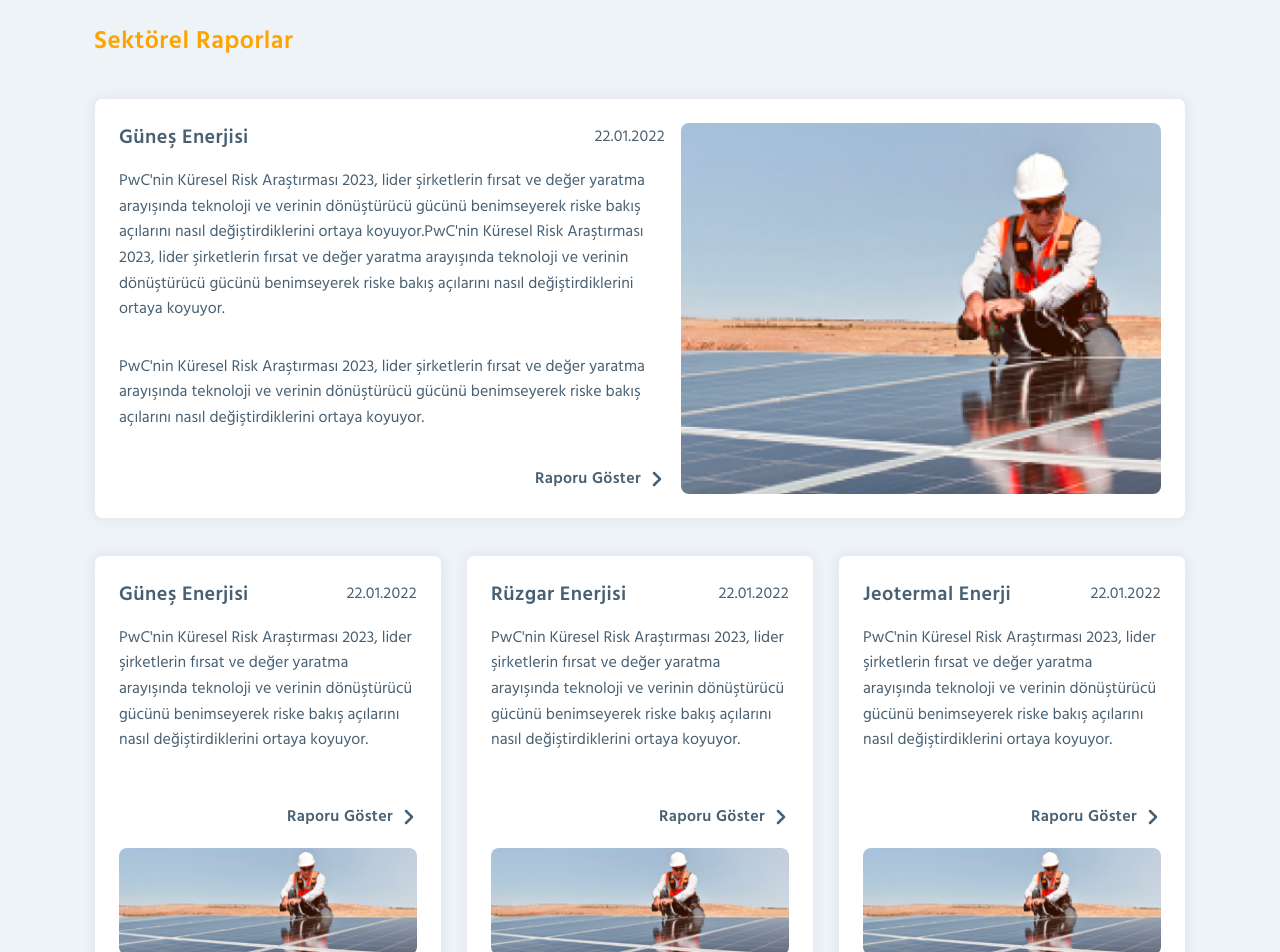
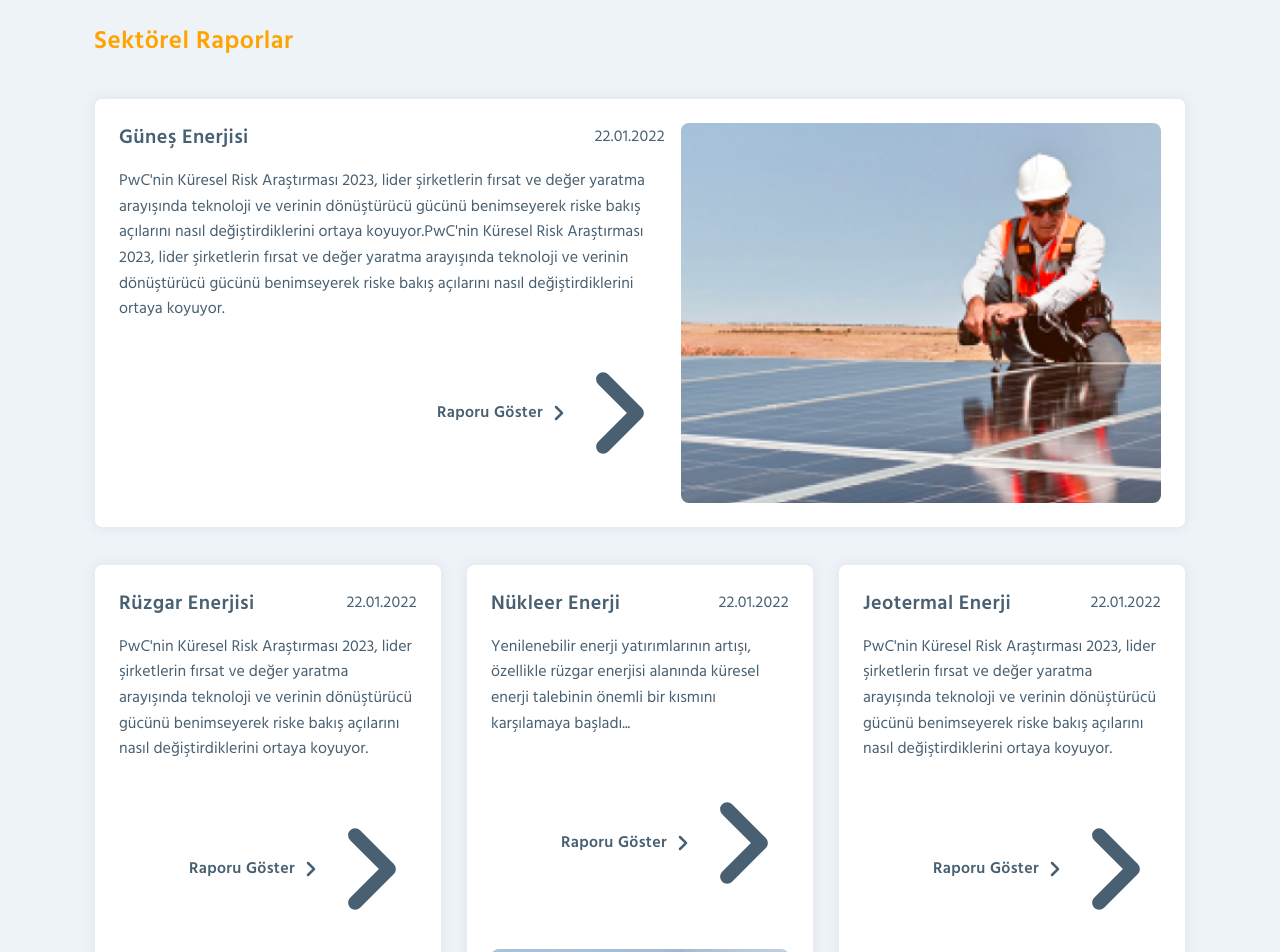
Before and after one commit to Gitali03/Card-Component, a React (Vite) app: page / in a window 1280 px wide. Shown: the top 952 px of the page. Built offline with nearby package versions, Linux system fonts and the light colour scheme.

Commit message:
added just one data and IconArrowRight component

```diff
--- a/src/App.jsx
+++ b/src/App.jsx
@@ -4,50 +4,123 @@ import Card from "./components/Card";
 
 function App() {
 
-  const smallContent = `PwC'nin Küresel Risk Araştırması 2023, lider şirketlerin
-fırsat ve değer yaratma arayışında teknoloji ve verinin dönüştürücü
-gücünü benimseyerek riske bakış açılarını nasıl değiştirdiklerini
-ortaya koyuyor.`;
-  const bigContent = {
-    content1: `PwC'nin Küresel Risk Araştırması 2023, lider şirketlerin
-fırsat ve değer yaratma arayışında teknoloji ve verinin dönüştürücü
-gücünü benimseyerek riske bakış açılarını nasıl değiştirdiklerini
-ortaya koyuyor.PwC'nin Küresel Risk Araştırması 2023, lider şirketlerin
+  const cardData = [
+    {
+      id: 1,
+      title: "Güneş Enerjisi",
+      content: `PwC'nin Küresel Risk Araştırması 2023, lider şirketlerin fırsat ve değer yaratma arayışında teknoloji ve verinin dönüştürücü gücünü benimseyerek riske bakış açılarını nasıl değiştirdiklerini ortaya koyuyor.PwC'nin Küresel Risk Araştırması 2023, lider şirketlerin fırsat ve değer yaratma arayışında teknoloji ve verinin dönüştürücü gücünü benimseyerek riske bakış açılarını nasıl değiştirdiklerini ortaya koyuyor.`,
+      variant: "big",
+    },
+    {
+      id: 2,
+      title: "Rüzgar Enerjisi",
+      content: `PwC'nin Küresel Risk Araştırması 2023, lider şirketlerin
 fırsat ve değer yaratma arayışında teknoloji ve verinin dönüştürücü
 gücünü benimseyerek riske bakış açılarını nasıl değiştirdiklerini
 ortaya koyuyor.`,
-    content2: `PwC'nin Küresel Risk Araştırması 2023, lider şirketlerin
+      variant: "small",
+    },
+    {
+      id: 3,
+      title: "Nükleer Enerji",
+      content: `Yenilenebilir enerji yatırımlarının artışı, özellikle rüzgar enerjisi alanında küresel enerji talebinin önemli bir kısmını karşılamaya başladı...`,
+      variant: "small",
+    },
+    {
+      id: 4,
+      title: "Jeotermal Enerji",
+      content: `PwC'nin Küresel Risk Araştırması 2023, lider şirketlerin
 fırsat ve değer yaratma arayışında teknoloji ve verinin dönüştürücü
 gücünü benimseyerek riske bakış açılarını nasıl değiştirdiklerini
-ortaya koyuyor.`
-  };
-
+ortaya koyuyor.`,
+      variant: "small",
+    },
+    {
+      id: 5,
+      title: "Rüzgar Enerjisi",
+      content: `Yenilenebilir enerji yatırımlarının artışı, özellikle rüzgar enerjisi alanında küresel enerji talebinin önemli bir kısmını karşılamaya başladı...`,
+      variant: "small",
+    },
+    {
+      id: 6,
+      title: "Nükleer Enerji",
+      content: `PwC'nin Küresel Risk Araştırması 2023, lider şirketlerin
+fırsat ve değer yaratma arayışında teknoloji ve verinin dönüştürücü
+gücünü benimseyerek riske bakış açılarını nasıl değiştirdiklerini
+ortaya koyuyor.`,
+      variant: "small",
+    },
+    {
+      id: 7,
+      title: "Jeotermal Enerji",
+      content: `Yenilenebilir enerji yatırımlarının artışı, özellikle rüzgar enerjisi alanında küresel enerji talebinin önemli bir kısmını karşılamaya başladı...`,
+      variant: "small",
+    },
+    {
+      id: 8,
+      title: "Rüzgar Enerjisi",
+      content: `PwC'nin Küresel Risk Araştırması 2023, lider şirketlerin
+fırsat ve değer yaratma arayışında teknoloji ve verinin dönüştürücü
+gücünü benimseyerek riske bakış açılarını nasıl değiştirdiklerini
+ortaya koyuyor.`,
+      variant: "small",
+    },
+    {
+      id: 9,
+      title: "Nükleer Enerji",
+      content: `Yenilenebilir enerji yatırımlarının artışı, özellikle rüzgar enerjisi alanında küresel enerji talebinin önemli bir kısmını karşılamaya başladı...`,
+      variant: "small",
+    },
+    {
+      id: 10,
+      title: "Jeotermal Enerji",
+      content: `PwC'nin Küresel Risk Araştırması 2023, lider şirketlerin
+fırsat ve değer yaratma arayışında teknoloji ve verinin dönüştürücü
+gücünü benimseyerek riske bakış açılarını nasıl değiştirdiklerini
+ortaya koyuyor.`,
+      variant: "small"
+    },
+    {
+      id: 11,
+      title: "Nükleer Enerji",
+      content: `Yenilenebilir enerji yatırımlarının artışı, özellikle rüzgar enerjisi alanında küresel enerji talebinin önemli bir kısmını karşılamaya başladı...`,
+      variant: "small",
+    },
+  ];
 
   return (
     <>
       <h1 className="page-header">Sektörel Raporlar</h1>
+      <div>
+        {cardData
+          .filter((item) => item.variant === "big")
+          .map((item) => (
+            <Card
+              key={item.id}
+              variant={item.variant}
+              title={item.title}
+              content={item.content}
+            />
+          ))}
+      </div>
+      <div className="grid-container">
+        {cardData
+          .filter((item) => item.variant === "small")
+          .map((item) => (
+            <Card
+              key={item.id}
+              variant={item.variant}
+              title={item.title}
+              content={item.content}
+            />
+          ))}
+      </div>
 
-      <Card
-        title='Güneş Enerjisi'
-        variant="big"
-        content={`${bigContent.content1}\n\n${bigContent.content2}`}
-        />
-
-      <div className="grid-container">
-        <Card content={smallContent} title="Güneş Enerjisi" />
-        <Card content={smallContent} title="Rüzgar Enerjisi" />
-        <Card content={smallContent} title="Jeotermal Enerji" />
-        <Card content={smallContent} title="Nükleer Enerji"/>
-        <Card content={smallContent} title="Güneş Enerjisi" />
-        <Card content={smallContent} title="Rüzgar Enerjisi" />
-        <Card content={smallContent} title="Jeotermal Enerji" />
-        <Card content={smallContent} title="Nükleer Enerji"/>
-        <Card content={smallContent} title="Güneş Enerjisi" />
-        <Card content={smallContent} title="Rüzgar Enerjisi" />
-      </div>
       <a href="" className="show-link">
-      <button disabled className="show-button">Daha Fazla Göster</button>
-    </a>
+        <button disabled className="show-button">
+          Daha Fazla Göster
+        </button>
+      </a>
     </>
   );
 }
--- a/src/components/Card/index.jsx
+++ b/src/components/Card/index.jsx
@@ -1,43 +1,27 @@
 import PropTypes from "prop-types";
 import "./card.css";
+import IconArrowRight from "../icons/IconArrowRight";
 
 function Card({ variant = "small", title, content }) {
-  const paragraphs = content.split('\n\n');
   return (
+
+
     <div className={`card-container ${variant}`}>
       <div className="text-container">
         <div>
           <h2>{title}</h2>
           <span>22.01.2022</span>
         </div>
-        {paragraphs.map((paragraph, index) => (
-          <p key={index} style={{ marginBottom: '2em' }}>{paragraph.trim()}</p>
-        ))}
+        <p>{content}</p>
+
         <a href="javascript:void(0)">
           Raporu Göster
-          <svg
-            xmlns="http://www.w3.org/2000/svg"
-            width="16"
-            height="16"
-            fill="currentColor"
-            className="bi bi-chevron-right"
-            viewBox="0 0 16 16"
-          >
-            <path
-              fillRule="evenodd"
-              d="M4.646 1.646a.5.5 0 0 1 .708 0l6 6a.5.5 0 0 1 0 .708l-6 6a.5.5 0 0 1-.708-.708L10.293 8 4.646 2.354a.5.5 0 0 1 0-.708"
-              style={{
-                stroke: "currentColor",
-                strokeWidth: 1.5,
-                fill: "none",
-              }}
-            />
-          </svg>
+          <IconArrowRight/>
+          <IconArrowRight width={90} height={180} fill="pink"  className="bi-chevron"/>
         </a>
       </div>
       <img src={`/${variant}.png`} alt="Energy Solutions" />
     </div>
-
   );
 }
 
--- /dev/null
+++ b/src/components/icons/IconArrowRight.jsx
@@ -0,0 +1,43 @@
+import React from "react";
+const IconArrowRight = (props) => (
+  <svg
+    xmlns="http://www.w3.org/2000/svg"
+    width="16"
+    height="16"
+    fill="currentColor"
+    className="bi bi-chevron-right"
+    viewBox="0 0 16 16"
+    {...props}
+  >
+    <path
+      fillRule="evenodd"
+      d="M4.646 1.646a.5.5 0 0 1 .708 0l6 6a.5.5 0 0 1 0 .708l-6 6a.5.5 0 0 1-.708-.708L10.293 8 4.646 2.354a.5.5 0 0 1 0-.708"
+      style={{
+        stroke: "currentColor",
+        strokeWidth: 1.5,
+        fill: "none",
+      }}
+    />
+  </svg>
+);
+
+export default IconArrowRight;
+
+/*<svg
+            xmlns="http://www.w3.org/2000/svg"
+            width="16"
+            height="16"
+            fill="currentColor"
+            className="bi bi-chevron-right"
+            viewBox="0 0 16 16"
+          >
+            <path
+              fillRule="evenodd"
+              d="M4.646 1.646a.5.5 0 0 1 .708 0l6 6a.5.5 0 0 1 0 .708l-6 6a.5.5 0 0 1-.708-.708L10.293 8 4.646 2.354a.5.5 0 0 1 0-.708"
+              style={{
+                stroke: "currentColor",
+                strokeWidth: 1.5,
+                fill: "none",
+              }}
+            />
+          </svg> */
```
Also changed, not shown: src/App.css (line endings or trailing spaces).
